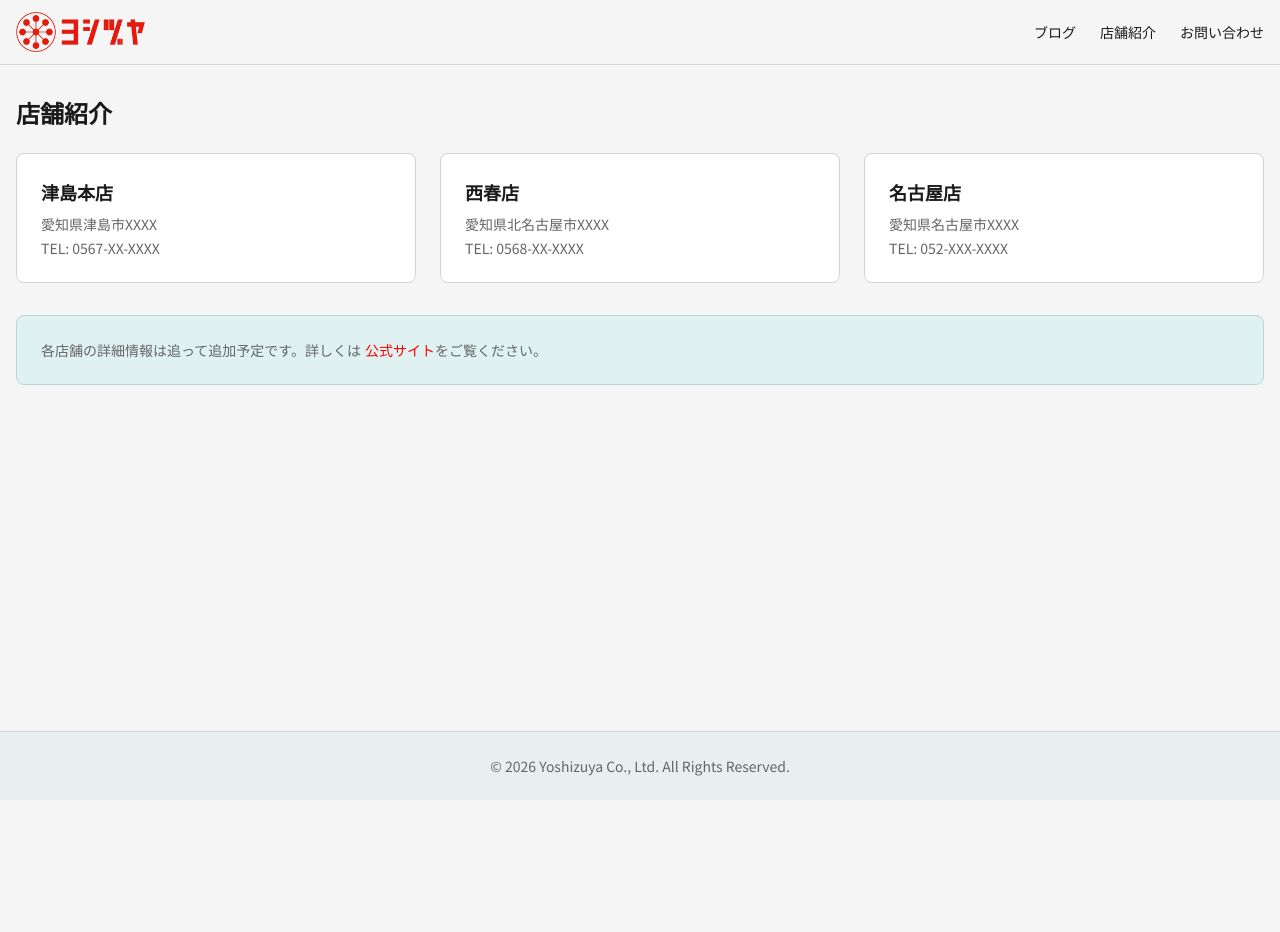
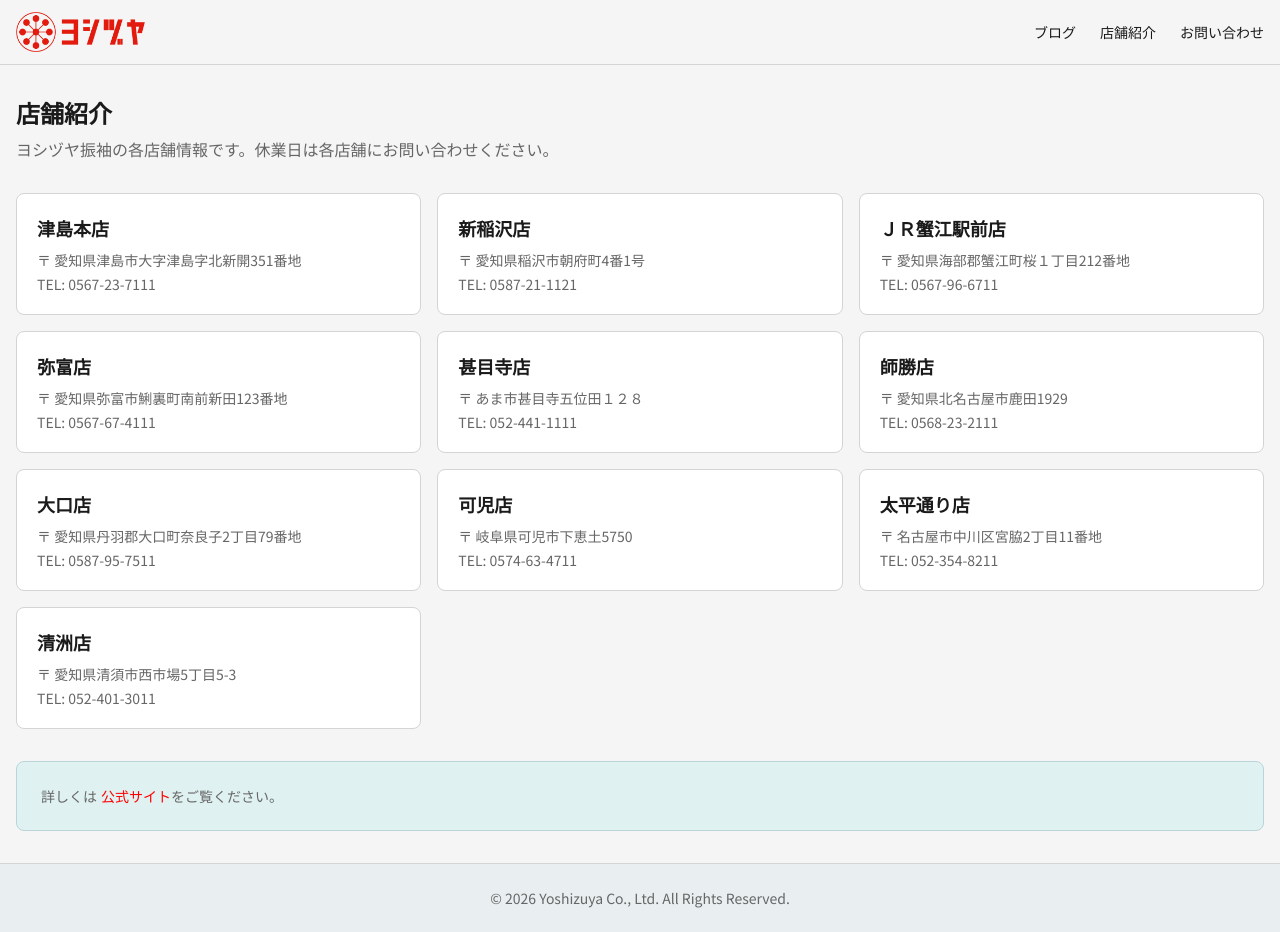
Before and after one commit to verdeolivaworks/yoshizuya-blog, a Next.js app: page /stores in a window 1280 px wide. Before the commit the page ends 800 px from the top, so only its background shows below. Built offline with nearby package versions, Linux system fonts and the light colour scheme.

Commit message:
carousel, stores, contact, privacy, seed data

```diff
--- a/src/app/(blog)/blog/[slug]/page.tsx
+++ b/src/app/(blog)/blog/[slug]/page.tsx
@@ -2,6 +2,7 @@ import { notFound } from "next/navigation";
 import Image from "next/image";
 import { Badge } from "@/components/ui/badge";
 import { Separator } from "@/components/ui/separator";
+import { ImageCarousel } from "@/components/ImageCarousel";
 import { getPost } from "@/lib/api";
 import Link from "next/link";
 
@@ -23,6 +24,14 @@ export default async function BlogDetailPage({ params }: PageProps) {
     notFound();
   }
 
+  const carouselImages = [
+    ...(post.coverImage ? [{ src: post.coverImage.url, alt: post.coverImage.alt || post.title }] : []),
+    ...(post.gallery?.map((g: any) => ({
+      src: g.image?.url,
+      alt: g.alt || post.title,
+    })).filter((g: any) => g.src) || []),
+  ];
+
   return (
     <article className="max-w-2xl">
       <div className="flex flex-wrap gap-1.5 mb-3">
@@ -42,17 +51,7 @@ export default async function BlogDetailPage({ params }: PageProps) {
           })}
         </p>
       )}
-      {post.coverImage && (
-        <div className="relative aspect-[16/9] mb-8 rounded-lg overflow-hidden">
-          <Image
-            src={post.coverImage.url}
-            alt={post.coverImage.alt || post.title}
-            fill
-            className="object-cover"
-            priority
-          />
-        </div>
-      )}
+      {carouselImages.length > 0 && <ImageCarousel images={carouselImages} />}
       <Separator className="mb-6" />
       {post.content && (
         <div className="prose prose-sm max-w-none leading-relaxed whitespace-pre-wrap">
--- /dev/null
+++ b/src/app/api/migrate/route.ts
@@ -0,0 +1,12 @@
+import { getPayload } from "payload";
+import config from "@payload-config";
+
+export async function GET() {
+  try {
+    const payload = await getPayload({ config });
+    await payload.db.migrate();
+    return Response.json({ success: true, message: "Migration ran successfully" });
+  } catch (err: any) {
+    return Response.json({ success: false, error: err.message }, { status: 500 });
+  }
+}
--- a/src/app/contact/page.tsx
+++ b/src/app/contact/page.tsx
@@ -5,15 +5,33 @@ export default function ContactPage() {
     <div className="container mx-auto px-4 py-8">
       <h1 className="text-2xl font-bold mb-2">お問い合わせ</h1>
       <p className="text-muted-foreground mb-8">
-        ヨシヅヤに関するお問い合わせは以下のフォームからお送りください。
+        ヨシヅヤに関するお問い合わせは以下のフォームからお送りいただくか、お電話でご連絡ください。
       </p>
-      <ContactForm />
-      <div className="mt-12 bg-yoshizuya-light rounded-lg p-6 border border-yoshizuya-mid max-w-lg">
-        <h2 className="font-bold mb-2">お電話でのお問い合わせ</h2>
-        <p className="text-sm text-muted-foreground">
-          営業時間: 10:00〜19:00（水曜定休）<br />
-          TEL: 0567-XX-XXXX
-        </p>
+      <div className="grid grid-cols-1 lg:grid-cols-2 gap-8">
+        <div>
+          <ContactForm />
+        </div>
+        <div>
+          <div className="bg-yoshizuya-light rounded-lg p-6 border border-yoshizuya-mid">
+            <h2 className="font-bold mb-3">お電話でのお問い合わせ</h2>
+            <p className="text-sm text-muted-foreground mb-4">
+              <strong className="text-foreground">津島本店</strong><br />
+              TEL: 0567-23-7111<br />
+              受付時間: 10:00〜19:00
+            </p>
+            <p className="text-sm text-muted-foreground">
+              各店舗の電話番号は<a href="/stores" className="text-primary hover:underline ml-1">店舗紹介</a>をご覧ください。
+            </p>
+          </div>
+          <div className="bg-card rounded-lg p-6 border mt-4">
+            <h2 className="font-bold mb-2">株式会社ヨシヅヤ</h2>
+            <p className="text-sm text-muted-foreground">
+              〒496-0851<br />
+              愛知県津島市大字津島字北新開351番地<br />
+              創業九十年、お客様とのふれあいを大切にしています。
+            </p>
+          </div>
+        </div>
       </div>
     </div>
   );
--- /dev/null
+++ b/src/app/privacy/page.tsx
@@ -0,0 +1,40 @@
+import Link from "next/link";
+
+export default function PrivacyPage() {
+  return (
+    <div className="container mx-auto px-4 py-8 max-w-2xl">
+      <h1 className="text-2xl font-bold mb-6">プライバシーポリシー</h1>
+      <div className="prose prose-sm max-w-none text-muted-foreground space-y-4">
+        <p>株式会社ヨシヅヤ（以下、「当社」）は、お客様の個人情報保護の重要性について認識し、以下のプライバシーポリシー（以下、「本ポリシー」）に従い、個人情報の適切な取り扱いに努めます。</p>
+
+        <h2 className="text-lg font-bold text-foreground mt-6">1. 個人情報の収集について</h2>
+        <p>当社は、お問い合わせフォームのご利用等にあたり、以下の個人情報を収集することがあります。</p>
+        <ul className="list-disc pl-5 space-y-1">
+          <li>お名前</li>
+          <li>メールアドレス</li>
+          <li>電話番号</li>
+          <li>お問い合わせ内容</li>
+        </ul>
+
+        <h2 className="text-lg font-bold text-foreground mt-6">2. 個人情報の利用目的</h2>
+        <p>当社は、お客様からいただいた個人情報を以下の目的で利用します。</p>
+        <ul className="list-disc pl-5 space-y-1">
+          <li>お問い合わせへの回答・連絡</li>
+          <li>商品・サービスのご案内</li>
+          <li>当社サービスの改善</li>
+        </ul>
+
+        <h2 className="text-lg font-bold text-foreground mt-6">3. 個人情報の第三者提供</h2>
+        <p>当社は、法令に基づく場合を除き、お客様の同意なく個人情報を第三者に提供することはありません。</p>
+
+        <h2 className="text-lg font-bold text-foreground mt-6">4. 個人情報の管理</h2>
+        <p>当社は、お客様の個人情報を適切に管理し、不正アクセス・紛失・漏洩等の防止に努めます。</p>
+
+        <h2 className="text-lg font-bold text-foreground mt-6">5. お問い合わせ</h2>
+        <p>本ポリシーに関するお問い合わせは、<Link href="/contact" className="text-primary hover:underline">お問い合わせフォーム</Link>よりお願いいたします。</p>
+
+        <p className="mt-8 text-right">以上</p>
+      </div>
+    </div>
+  );
+}
--- a/src/app/stores/page.tsx
+++ b/src/app/stores/page.tsx
@@ -1,31 +1,33 @@
+const stores = [
+  { name: "津島本店", address: "愛知県津島市大字津島字北新開351番地", tel: "0567-23-7111" },
+  { name: "新稲沢店", address: "愛知県稲沢市朝府町4番1号", tel: "0587-21-1121" },
+  { name: "ＪＲ蟹江駅前店", address: "愛知県海部郡蟹江町桜１丁目212番地", tel: "0567-96-6711" },
+  { name: "弥富店", address: "愛知県弥富市鯏裏町南前新田123番地", tel: "0567-67-4111" },
+  { name: "甚目寺店", address: "あま市甚目寺五位田１２８", tel: "052-441-1111" },
+  { name: "師勝店", address: "愛知県北名古屋市鹿田1929", tel: "0568-23-2111" },
+  { name: "大口店", address: "愛知県丹羽郡大口町奈良子2丁目79番地", tel: "0587-95-7511" },
+  { name: "可児店", address: "岐阜県可児市下恵土5750", tel: "0574-63-4711" },
+  { name: "太平通り店", address: "名古屋市中川区宮脇2丁目11番地", tel: "052-354-8211" },
+  { name: "清洲店", address: "愛知県清須市西市場5丁目5-3", tel: "052-401-3011" },
+];
+
 export default function StoresPage() {
   return (
     <div className="container mx-auto px-4 py-8">
-      <h1 className="text-2xl font-bold mb-6">店舗紹介</h1>
-      <div className="grid grid-cols-1 md:grid-cols-2 lg:grid-cols-3 gap-6">
-        <div className="bg-card rounded-lg p-6 border">
-          <h2 className="font-bold text-lg mb-2">津島本店</h2>
-          <p className="text-sm text-muted-foreground mb-1">愛知県津島市XXXX</p>
-          <p className="text-sm text-muted-foreground">TEL: 0567-XX-XXXX</p>
-        </div>
-        <div className="bg-card rounded-lg p-6 border">
-          <h2 className="font-bold text-lg mb-2">西春店</h2>
-          <p className="text-sm text-muted-foreground mb-1">愛知県北名古屋市XXXX</p>
-          <p className="text-sm text-muted-foreground">TEL: 0568-XX-XXXX</p>
-        </div>
-        <div className="bg-card rounded-lg p-6 border">
-          <h2 className="font-bold text-lg mb-2">名古屋店</h2>
-          <p className="text-sm text-muted-foreground mb-1">愛知県名古屋市XXXX</p>
-          <p className="text-sm text-muted-foreground">TEL: 052-XXX-XXXX</p>
-        </div>
+      <h1 className="text-2xl font-bold mb-2">店舗紹介</h1>
+      <p className="text-muted-foreground mb-8">ヨシヅヤ振袖の各店舗情報です。休業日は各店舗にお問い合わせください。</p>
+      <div className="grid grid-cols-1 md:grid-cols-2 lg:grid-cols-3 gap-4">
+        {stores.map((store) => (
+          <div key={store.name} className="bg-card rounded-lg p-5 border hover:shadow-sm transition-shadow">
+            <h2 className="font-bold text-lg mb-2">{store.name}</h2>
+            <p className="text-sm text-muted-foreground mb-1">〒 {store.address}</p>
+            <p className="text-sm text-muted-foreground">TEL: {store.tel}</p>
+          </div>
+        ))}
       </div>
       <div className="mt-8 bg-yoshizuya-light rounded-lg p-6 border border-yoshizuya-mid">
         <p className="text-sm text-muted-foreground">
-          各店舗の詳細情報は追って追加予定です。詳しくは
-          <a href="https://gofuku.yoshizuya.com" target="_blank" rel="noopener noreferrer" className="text-primary hover:underline ml-1">
-            公式サイト
-          </a>
-          をご覧ください。
+          詳しくは<a href="https://gofuku.yoshizuya.com" target="_blank" rel="noopener noreferrer" className="text-primary hover:underline ml-1">公式サイト</a>をご覧ください。
         </p>
       </div>
     </div>
--- a/src/collections/Posts.ts
+++ b/src/collections/Posts.ts
@@ -33,6 +33,26 @@ export const Posts: CollectionConfig = {
       name: "coverImage",
       type: "upload",
       relationTo: "media",
+      admin: {
+        position: "sidebar",
+      },
+    },
+    {
+      name: "gallery",
+      type: "array",
+      label: "画像スロット",
+      fields: [
+        {
+          name: "image",
+          type: "upload",
+          relationTo: "media",
+          required: true,
+        },
+        {
+          name: "alt",
+          type: "text",
+        },
+      ],
       admin: {
         position: "sidebar",
       },
--- /dev/null
+++ b/src/components/ImageCarousel.tsx
@@ -0,0 +1,66 @@
+"use client";
+
+import { useState } from "react";
+import Image from "next/image";
+
+interface ImageSlot {
+  src: string;
+  alt: string;
+}
+
+interface ImageCarouselProps {
+  images: ImageSlot[];
+}
+
+export function ImageCarousel({ images }: ImageCarouselProps) {
+  const [current, setCurrent] = useState(0);
+
+  if (images.length === 0) return null;
+
+  return (
+    <div className="relative overflow-hidden rounded-lg bg-muted mb-8">
+      <div className="relative aspect-[16/9] w-full">
+        <Image
+          src={images[current].src}
+          alt={images[current].alt}
+          fill
+          className="object-contain"
+          priority={current === 0}
+          sizes="(max-width: 768px) 100vw, 800px"
+        />
+      </div>
+      {images.length > 1 && (
+        <div className="absolute bottom-3 left-1/2 -translate-x-1/2 flex gap-2">
+          {images.map((_, i) => (
+            <button
+              key={i}
+              onClick={() => setCurrent(i)}
+              className={`w-2.5 h-2.5 rounded-full transition-colors ${
+                i === current ? "bg-white shadow" : "bg-white/50 hover:bg-white/80"
+              }`}
+              aria-label={`スロット ${i + 1}`}
+            />
+          ))}
+        </div>
+      )}
+      {images.length > 1 && (
+        <>
+          <button
+            onClick={() => setCurrent((current - 1 + images.length) % images.length)}
+            className="absolute left-2 top-1/2 -translate-y-1/2 w-8 h-8 rounded-full bg-black/30 text-white flex items-center justify-center hover:bg-black/50 transition-colors"
+            aria-label="前へ"
+          >
+            ‹
+          </button>
+          <button
+            onClick={() => setCurrent((current + 1) % images.length)}
+            className="absolute right-2 top-1/2 -translate-y-1/2 w-8 h-8 rounded-full bg-black/30 text-white flex items-center justify-center hover:bg-black/50 transition-colors"
+            aria-label="次へ"
+          >
+            ›
+          </button>
+        </>
+      )}
+    </div>
+  );
+}
```
